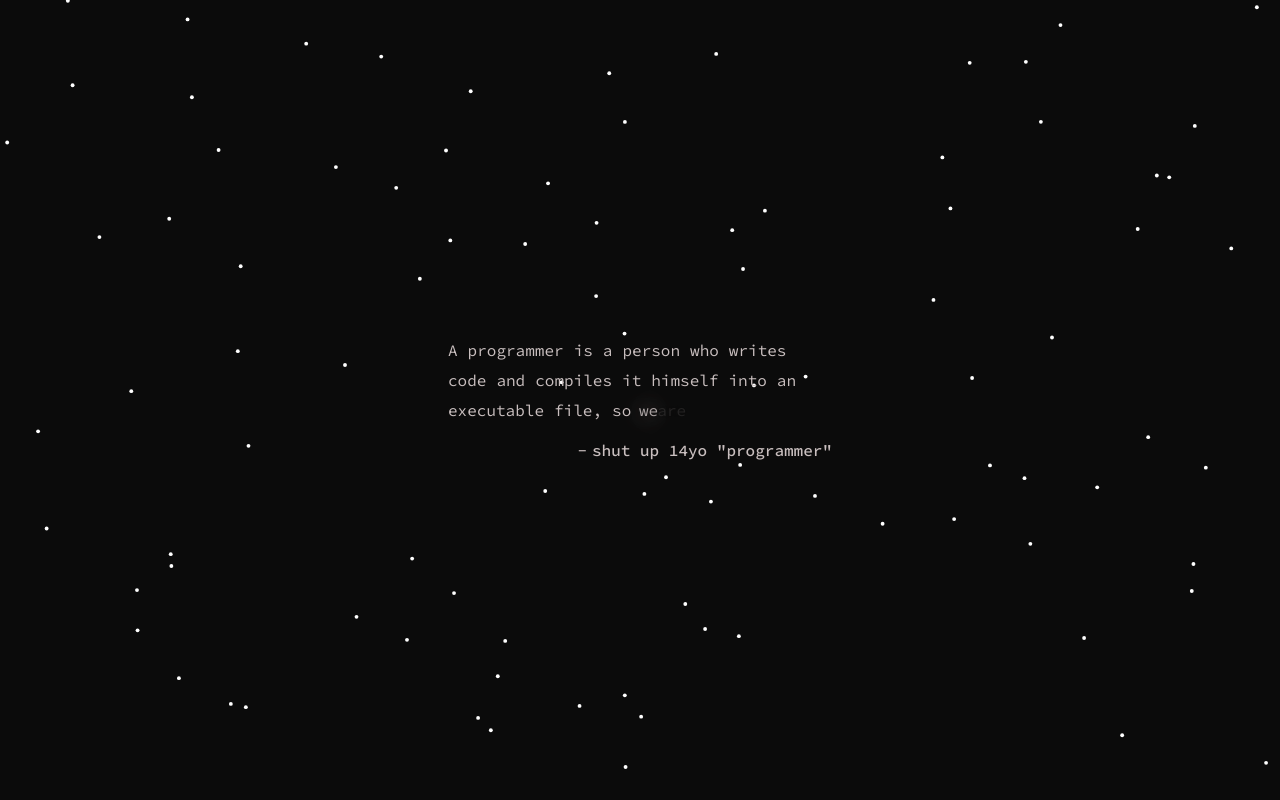
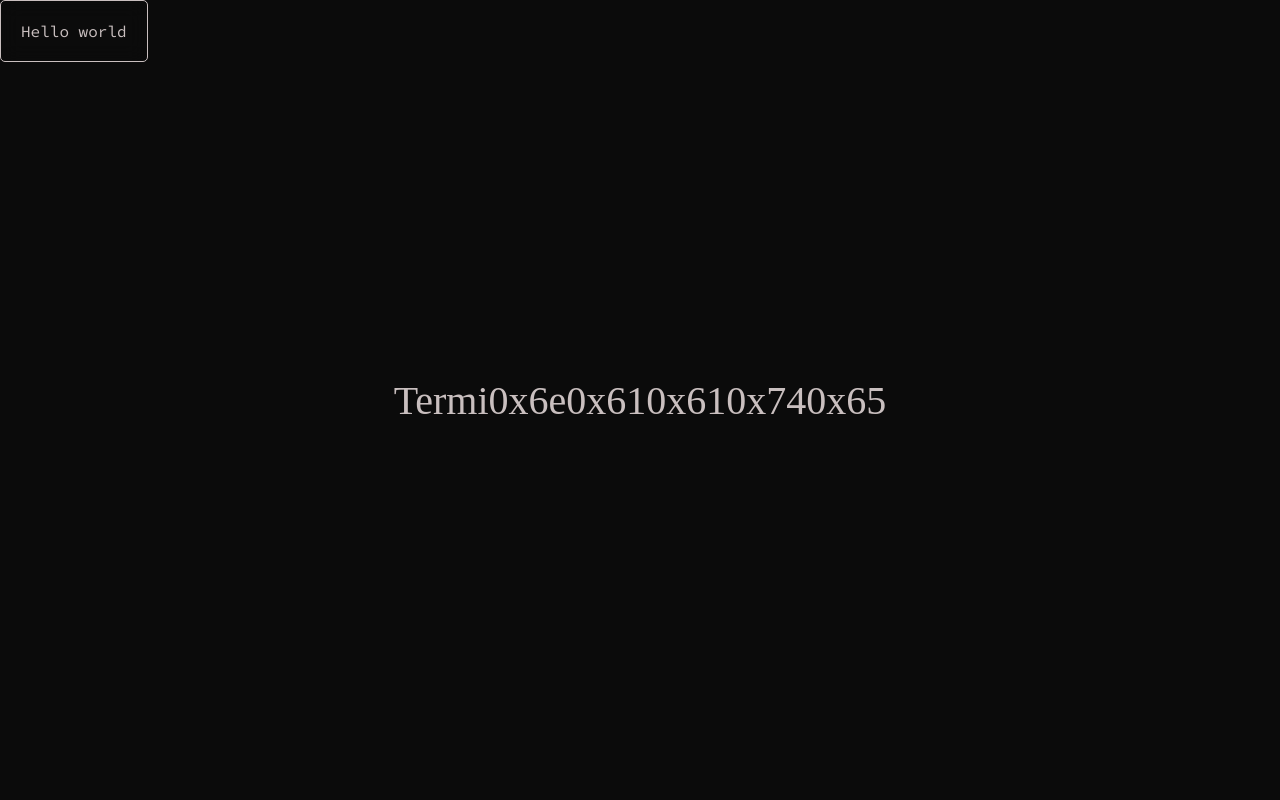
Before and after one commit to terminaate/old-site, a React (Vite) app: page / in a window 1280 px wide. Built offline with nearby package versions, Linux system fonts and the light colour scheme; a web font is replaced by a local one.

Commit message:
First version of drag and drop modal, fix introscreen mouse events

```diff
--- a/src/App.jsx
+++ b/src/App.jsx
@@ -3,12 +3,12 @@ import IntroScreen from './screens/IntroScreen/IntroScreen';
 import MainScreen from './screens/MainScreen/MainScreen';
 
 const App = () => {
-	const [isIntroEnded, setIsIntroEnded] = useState(false);
+	const [intro, setIntro] = useState(false);
 
 	return (
 		<>
-			{!isIntroEnded && <IntroScreen setIsIntroEnded={setIsIntroEnded} />}
-			{isIntroEnded && <MainScreen />}
+			{intro && <IntroScreen setIntro={setIntro} />}
+			{!intro && <MainScreen />}
 		</>
 	);
 };
--- a/src/components/AnimatedSymbolsText/AnimatedSymbolsText.jsx
+++ b/src/components/AnimatedSymbolsText/AnimatedSymbolsText.jsx
@@ -1,6 +1,6 @@
 import React, { useEffect, useState } from 'react';
 
-const AnimatedSymbolsText = ({ className, delay = 200, clearDelay=delay, infinite = false, children }) => {
+const AnimatedSymbolsText = ({ className, delay = 200, clearDelay=delay, infinite = false, children, ...props }) => {
 	const [text, setText] = useState([...children]);
 	const [animate, setAnimate] = useState(false);
 
@@ -41,7 +41,7 @@ const AnimatedSymbolsText = ({ className, delay = 200, clearDelay=delay, infinit
 	}, [animate]);
 
 	return (
-		<span className={className}>
+		<span className={className} {...props}>
 			{text.join('')}
 		</span>
 	);
--- /dev/null
+++ b/src/components/MovableModal/MovableModal.jsx
@@ -0,0 +1,32 @@
+import React, { useState } from 'react';
+import cl from './MovableModal.module.css';
+
+const MovableModal = ({ modal, setModal, children }) => {
+	const [cords, setCords] = useState({ x: 0, y: 0 });
+
+	const onMouseDown = () => {
+		const dragHandler = (e) => {
+			setCords({ x: e.clientX, y: e.clientY });
+		};
+
+		addEventListener('mousemove', dragHandler);
+
+		addEventListener('mouseup', function() {
+			removeEventListener('mousemove', dragHandler);
+			removeEventListener('mouseup', this);
+		});
+
+	};
+
+	return (
+		<>
+			{modal && (
+				<div onMouseDown={onMouseDown} style={{ top: cords.y, left: cords.x }} className={cl.modalContent}>
+					{children}
+				</div>
+			)}
+		</>
+	);
+};
+
+export default MovableModal;
--- /dev/null
+++ b/src/components/MovableModal/MovableModal.module.css
@@ -0,0 +1,11 @@
+.modalContent {
+    padding: 20px;
+    border-radius: 5px;
+    /*background-color: var(--background-primary);*/
+    position: absolute;
+    top: 0;
+    left: 0;
+    border: 1px solid var(--text-primary);
+    color: var(--text-primary);
+    backdrop-filter: blur(10px);
+}
--- a/src/components/Particles/Particles.jsx
+++ b/src/components/Particles/Particles.jsx
@@ -19,7 +19,7 @@ const Particles = ({
 		return particlesSize;
 	};
 
-	const [config, setConfig] = useState({
+	const [config] = useState({
 		backgroundColor,
 		particlesSize: getParticlesSize(),
 		particlesCount,
--- a/src/components/TypingText/TypingText.jsx
+++ b/src/components/TypingText/TypingText.jsx
@@ -34,7 +34,8 @@ const TypingText = ({ text, defaultDelay = 300, className, onClick, animatedSymb
 			{renderedWords.map((obj, key) => (
 				<>
 					{
-						animatedSymbols ? <AnimatedSymbolsText onClick={onClick} className={className}>{obj}</AnimatedSymbolsText> : <span onClick={onClick} className={className} key={key}>{obj}</span>
+						animatedSymbols ? <AnimatedSymbolsText onClick={onClick} className={className}>{obj}</AnimatedSymbolsText> :
+							<span onClick={onClick} className={className} key={key}>{obj}</span>
 					}
 				</>
 			))}
--- a/src/screens/IntroScreen/IntroScreen.jsx
+++ b/src/screens/IntroScreen/IntroScreen.jsx
@@ -3,7 +3,7 @@ import cl from './IntroScreen.module.css';
 import TypingText from '../../components/TypingText/TypingText';
 import Particles from '../../components/Particles/Particles';
 
-const IntroScreen = ({ setIsIntroEnded }) => {
+const IntroScreen = ({ setIntro }) => {
 	const [introEnded, setIntroEnded] = useState(false);
 	const visited = useRef(Boolean(localStorage.getItem('visited')));
 	const containerRef = useRef(null);
@@ -13,19 +13,21 @@ const IntroScreen = ({ setIsIntroEnded }) => {
 		if (!localStorage.getItem('visited')) {
 			localStorage.setItem('visited', 'true');
 		}
+
+		addEventListener('mousemove', onMouseMoveEventHandler);
+
+		return () => removeEventListener('mousemove', onMouseMoveEventHandler);
 	}, []);
 
 	const skipButtonClickHandler = () => {
 		setIntroEnded(true);
-		setTimeout(() => setIsIntroEnded(true), 500);
+		setTimeout(() => setIntro(false), 500);
 	};
 
 	const onMouseMoveEventHandler = (e) => {
 		containerRef.current.style.transform = `translate(${(window.innerWidth - e.pageX * 1.4) / 90}px, ${(window.innerHeight - e.pageY * 1.4) / 90}px)`;
 		backgroundRef.current.style.transform = `translate(${(window.innerHeight - e.pageY * 1.4) / 90}px, ${(window.innerWidth - e.pageX * 1.4) / 90}px)`;
 	};
-
-	addEventListener('mousemove', onMouseMoveEventHandler);
 
 	return (
 		<div className={cl.introScreen} data-intro={introEnded}>
--- a/src/screens/MainScreen/MainScreen.jsx
+++ b/src/screens/MainScreen/MainScreen.jsx
@@ -1,19 +1,20 @@
 import React, { useState } from 'react';
 import cl from './MainScreen.module.css';
 import AnimatedSymbolsText from '../../components/AnimatedSymbolsText/AnimatedSymbolsText';
-import Modal from '../../components/Modal/Modal';
+import MovableModal from '../../components/MovableModal/MovableModal';
+
 
 const MainScreen = () => {
-	const [modal, setModal] = useState(false);
+	const [modal, setModal] = useState(true);
 
 	return (
 		<div onClick={() => setModal(true)} className={cl.mainScreen}>
 			<AnimatedSymbolsText className={cl.logo} infinite={true}>
 				Terminaate
 			</AnimatedSymbolsText>
-			<Modal modal={modal} setModal={setModal}>
+			<MovableModal modal={modal}>
 				Hello world
-			</Modal>
+			</MovableModal>
 		</div>
 	);
 };
--- a/src/screens/MainScreen/MainScreen.module.css
+++ b/src/screens/MainScreen/MainScreen.module.css
@@ -9,6 +9,7 @@
     flex-direction: column;
     background-color: var(--background-primary);
     animation: opacityAnim .4s both ease-in;
+    overflow-x: hidden;
 }
 
 @keyframes opacityAnim {
```
